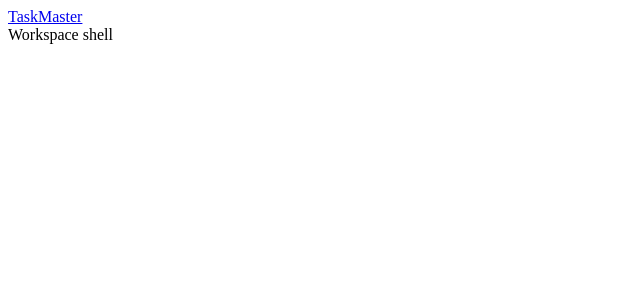
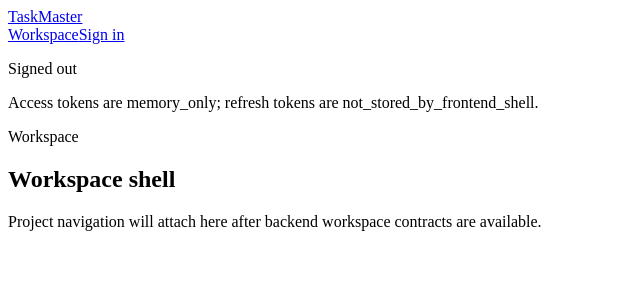
Before and after one commit to 1197smalik/TaskTracker, a React (Vite) app in the folder apps/frontend/: page /workspace in a window 1280 px wide. Shown: the top 300 px of the page, without its empty margins (0-640 px from the left). Built offline with nearby package versions, Linux system fonts and the light colour scheme.

Commit message:
TM-084 create frontend auth session shell

```diff
--- a/apps/frontend/package.json
+++ b/apps/frontend/package.json
@@ -7,7 +7,8 @@
     "dev": "vite",
     "build": "tsc -b && vite build",
     "lint": "eslint .",
-    "typecheck": "tsc -b --pretty false",
+    "test": "node --test tests/*.test.mjs",
+    "typecheck": "tsc --noEmit --pretty false --project tsconfig.json",
     "preview": "vite preview"
   },
   "dependencies": {
--- a/apps/frontend/src/App.tsx
+++ b/apps/frontend/src/App.tsx
@@ -1,13 +1,45 @@
+import { useState } from "react";
 import { Navigate, Route, Routes } from "react-router-dom";
 
+import {
+  type AuthSession,
+  createAnonymousSession,
+} from "./identity/session";
 import { AppShell } from "./routes/AppShell";
 
 export function App() {
+  const [session] = useState<AuthSession>(() => createAnonymousSession());
+
   return (
     <Routes>
-      <Route element={<AppShell />}>
+      <Route element={<AppShell session={session} />}>
         <Route index element={<Navigate replace to="/workspace" />} />
-        <Route path="/workspace" element={<div>Workspace shell</div>} />
+        <Route
+          path="/login"
+          element={
+            <section aria-labelledby="login-heading">
+              <p>Identity</p>
+              <h1 id="login-heading">Sign in to TaskMaster</h1>
+              <p>
+                Authentication endpoints are defined, but credential
+                verification is not implemented yet.
+              </p>
+            </section>
+          }
+        />
+        <Route
+          path="/workspace"
+          element={
+            <section aria-labelledby="workspace-heading">
+              <p>Workspace</p>
+              <h1 id="workspace-heading">Workspace shell</h1>
+              <p>
+                Project navigation will attach here after backend workspace
+                contracts are available.
+              </p>
+            </section>
+          }
+        />
       </Route>
     </Routes>
   );
--- /dev/null
+++ b/apps/frontend/src/identity/session.ts
@@ -0,0 +1,43 @@
+export const AUTH_LOGIN_ENDPOINT = "/api/v1/auth/login";
+export const AUTH_REFRESH_ENDPOINT = "/api/v1/auth/refresh";
+
+export const AUTH_SESSION_STORAGE_POLICY = {
+  accessToken: "memory_only",
+  refreshToken: "not_stored_by_frontend_shell",
+  authorization: "backend_owned",
+} as const;
+
+export type AuthSession =
+  | {
+      status: "checking";
+    }
+  | {
+      status: "anonymous";
+    }
+  | {
+      status: "authenticated";
+      subject: string;
+      accessToken: string;
+      expiresAt: string;
+    };
+
+export function createAnonymousSession(): AuthSession {
+  return { status: "anonymous" };
+}
+
+export function isAuthenticatedSession(
+  session: AuthSession
+): session is Extract<AuthSession, { status: "authenticated" }> {
+  return session.status === "authenticated";
+}
+
+export function describeSessionStatus(session: AuthSession): string {
+  switch (session.status) {
+    case "checking":
+      return "Checking session";
+    case "authenticated":
+      return `Signed in as ${session.subject}`;
+    case "anonymous":
+      return "Signed out";
+  }
+}
--- a/apps/frontend/src/routes/AppShell.tsx
+++ b/apps/frontend/src/routes/AppShell.tsx
@@ -1,10 +1,34 @@
 import { Link, Outlet } from "react-router-dom";
 
-export function AppShell() {
+import {
+  AUTH_SESSION_STORAGE_POLICY,
+  type AuthSession,
+  describeSessionStatus,
+  isAuthenticatedSession,
+} from "../identity/session";
+
+type AppShellProps = {
+  session: AuthSession;
+};
+
+export function AppShell({ session }: AppShellProps) {
+  const sessionLabel = describeSessionStatus(session);
+
   return (
     <div>
       <header>
         <Link to="/workspace">TaskMaster</Link>
+        <nav aria-label="Primary navigation">
+          <Link to="/workspace">Workspace</Link>
+          {!isAuthenticatedSession(session) ? <Link to="/login">Sign in</Link> : null}
+        </nav>
+        <section aria-label="Authentication session">
+          <p>{sessionLabel}</p>
+          <p>
+            Access tokens are {AUTH_SESSION_STORAGE_POLICY.accessToken}; refresh
+            tokens are {AUTH_SESSION_STORAGE_POLICY.refreshToken}.
+          </p>
+        </section>
       </header>
       <main>
         <Outlet />
```
Also changed, not shown: 1 other file (tests, documents, lock files or other folders).
